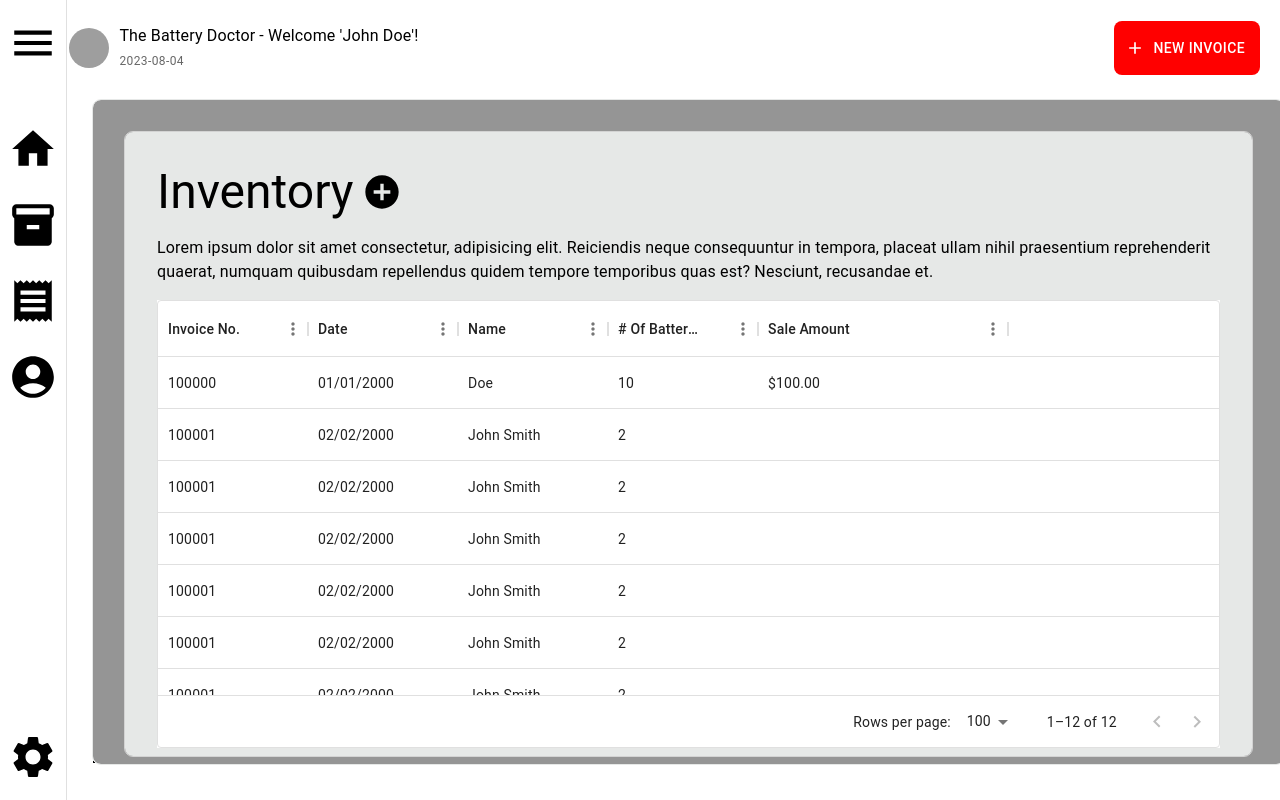
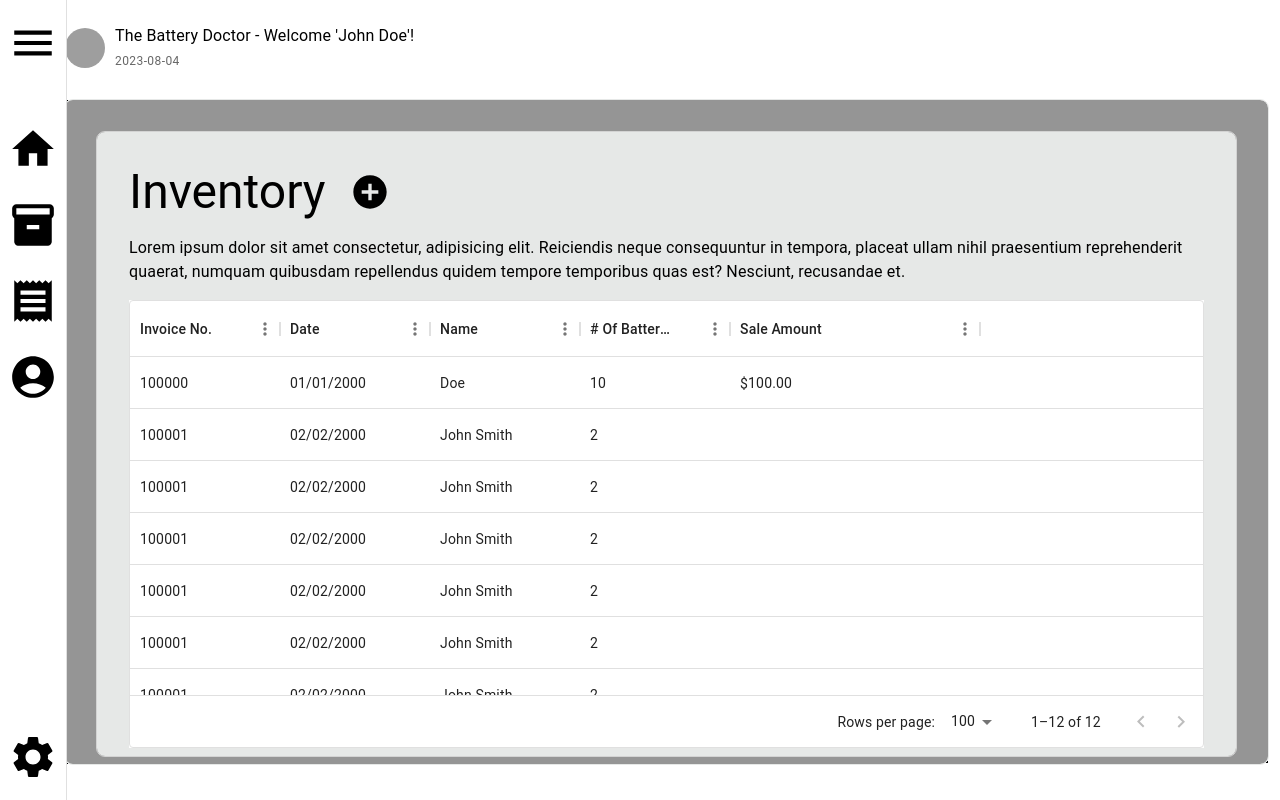
Before and after one commit to Caelan-Ross/FSWD-Capstone-Project, a Next.js app in the folder src/frontend/: page /inventory in a window 1280 px wide. Built offline with nearby package versions, Linux system fonts and the light colour scheme; grey boxes are pictures that could not be loaded.

Commit message:
Adjust width of main app page. Adjust colors of primary buttons. Adjust margin of H1 element and create icon.

```diff
--- a/src/frontend/pages/_app.js
+++ b/src/frontend/pages/_app.js
@@ -141,8 +141,8 @@ export default function App({ Component, pageProps }) {
 							alignItems: 'center',
 							justifyContent: 'space-between',
 							height: '6rem',
-							width: '98%',
-							margin: '0 0 0 auto',
+							width: '99%',
+							margin: '0 0 0 1.25rem',
 						}}
 					>
 						{/* User greeting */}
@@ -168,8 +168,8 @@ export default function App({ Component, pageProps }) {
 							<Button
 								onClick={() => handleNavigation('/')}
 								startIcon={<AddIcon />}
+								className='btn-primary'
 								sx={{
-									backgroundColor: 'red',
 									color: '#ffffff',
 									padding: '15px',
 									borderRadius: '8px',
@@ -187,9 +187,9 @@ export default function App({ Component, pageProps }) {
 							borderRadius: '8px',
 							flex: '1',
 							overflow: 'auto',
-							margin: '.25rem 0 1.25rem 3rem',
+							margin: '.25rem 0 1.25rem 1.25rem',
 							maxHeight: 'calc(100vh - 6rem - 2.5rem)',
-							width: '98%',
+							width: '99%',
 						}}
 					>
 						<Component {...pageProps} />
--- a/src/frontend/pages/customer.js
+++ b/src/frontend/pages/customer.js
@@ -64,10 +64,11 @@ export default function Home() {
 				sx={{
 					display: 'flex',
 					justifyContent: 'flex-start',
+					alignItems: 'center',
 					width: '100%',
 				}}
 			>
-				<Typography variant='h3' align='center' component='h2'>
+				<Typography variant='h3' align='center' component='h2'  sx={{marginRight: '1rem'}}>
 					Customer
 				</Typography>
 				<IconButton onClick={() => handleNavigation('/createCustomer')}>
--- a/src/frontend/pages/inventory.js
+++ b/src/frontend/pages/inventory.js
@@ -122,10 +122,11 @@ export default function Home() {
 				sx={{
 					display: 'flex',
 					justifyContent: 'flex-start',
+					alignItems: 'center',
 					width: '100%',
 				}}
 			>
-				<Typography variant='h3' align='center' component='h2'>
+				<Typography variant='h3' align='center' component='h2'  sx={{marginRight: '1rem'}}>
 					Inventory
 				</Typography>
 								<IconButton>
--- a/src/frontend/pages/invoices.js
+++ b/src/frontend/pages/invoices.js
@@ -52,10 +52,11 @@ export default function Home() {
 				sx={{
 					display: 'flex',
 					justifyContent: 'flex-start',
+					alignItems: 'center',
 					width: '100%',
 				}}
 			>
-				<Typography variant='h3' align='center' component='h2'>
+				<Typography variant='h3' align='center' component='h2' sx={{marginRight: '1rem'}}>
 					Invoices
 				</Typography>
 				<IconButton>
--- a/src/frontend/styles/globals.css
+++ b/src/frontend/styles/globals.css
@@ -100,6 +100,22 @@ a {
   text-decoration: none;
 }
 
+.btn-primary {
+  background-color: #f3dde0;
+  outline: 1px solid #B6787C;
+  color: black;
+}
+
+.btn-primary:hover {
+  background-color: #f1bfc6;
+}
+
+.btn-primary:active {
+  background-color: #f1bfc6;
+  outline: 1px solid #B6787C;
+  color: black;
+}
+
 @media (prefers-color-scheme: dark) {
   html {
     color-scheme: dark;
```
